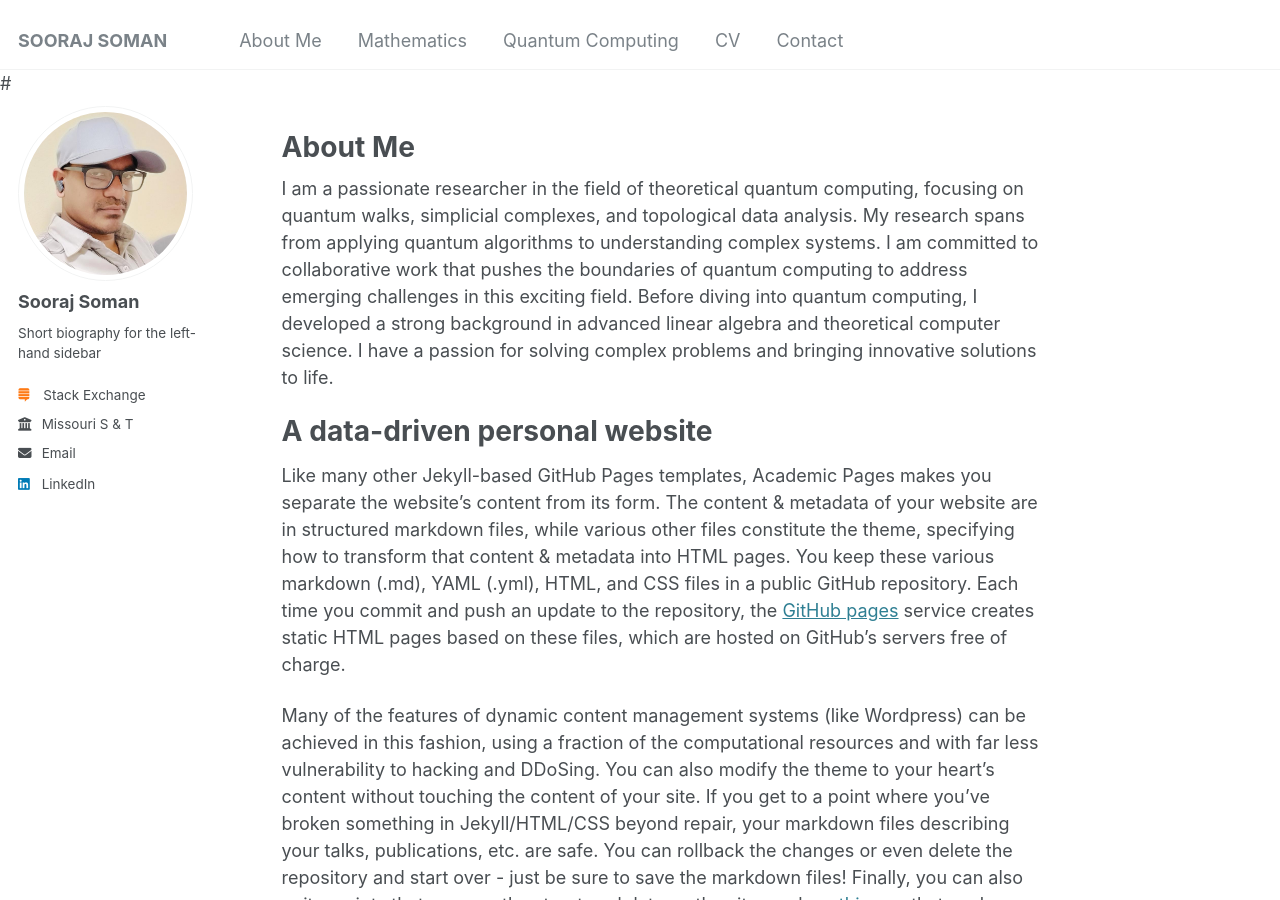
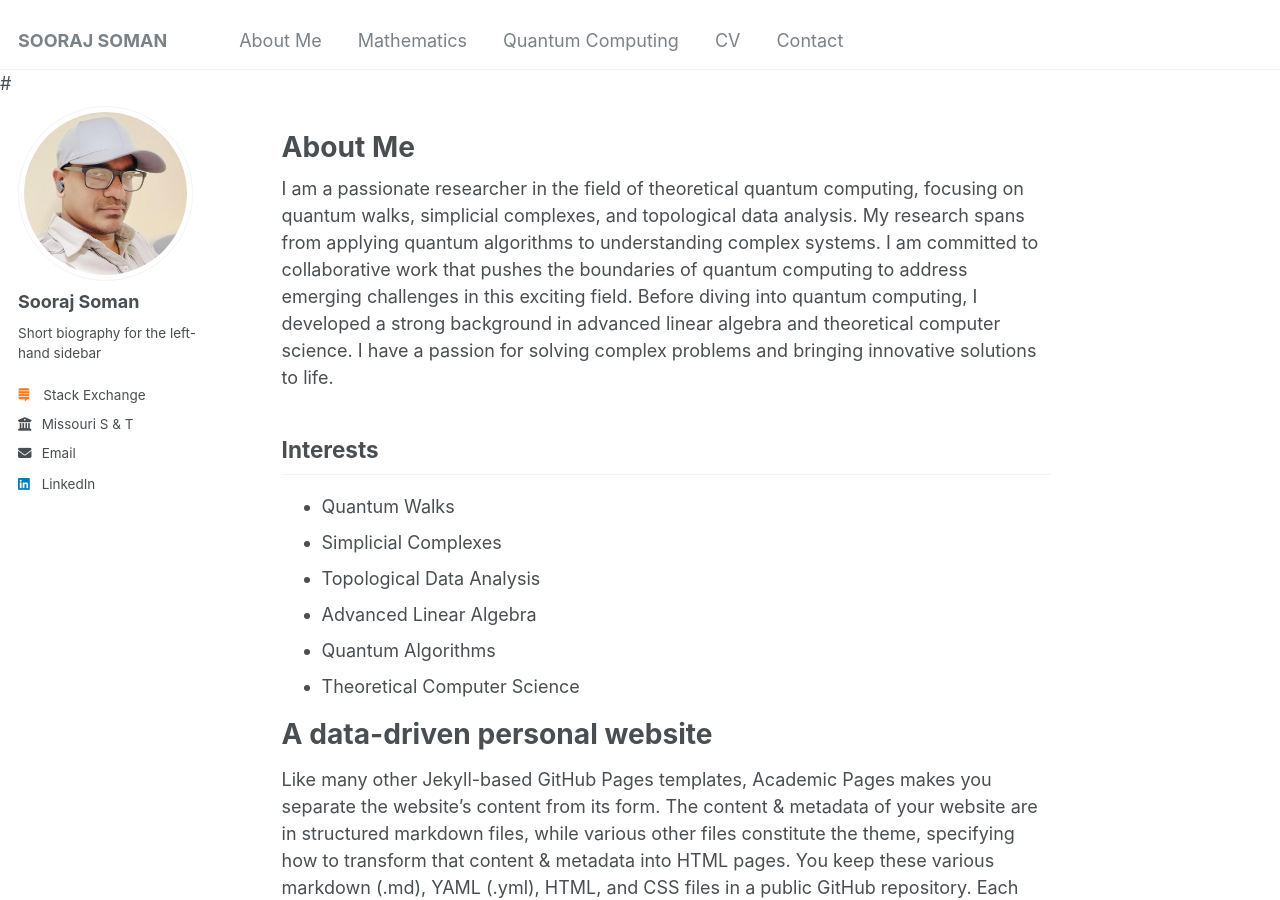
Before and after one commit to soorajss1729/soorajss1729.github.io, a Jekyll site: the page built from _pages/about.md, in a window 1280 px wide and 900 px high. Built offline with Jekyll 4.4.1, drawn with Linux system fonts in a browser that asks for light colours.

Commit message:
Update about.md

```diff
--- a/_pages/about.md
+++ b/_pages/about.md
@@ -8,6 +8,15 @@ redirect_from:
 ---
 
 I am a passionate researcher in the field of theoretical quantum computing, focusing on quantum walks, simplicial complexes, and topological data analysis. My research spans from applying quantum algorithms to understanding complex systems. I am committed to collaborative work that pushes the boundaries of quantum computing to address emerging challenges in this exciting field. Before diving into quantum computing, I developed a strong background in advanced linear algebra and theoretical computer science. I have a passion for solving complex problems and bringing innovative solutions to life.
+
+## Interests
+
+- Quantum Walks
+- Simplicial Complexes
+- Topological Data Analysis
+- Advanced Linear Algebra
+- Quantum Algorithms
+- Theoretical Computer Science
 
 A data-driven personal website
 ======
```
